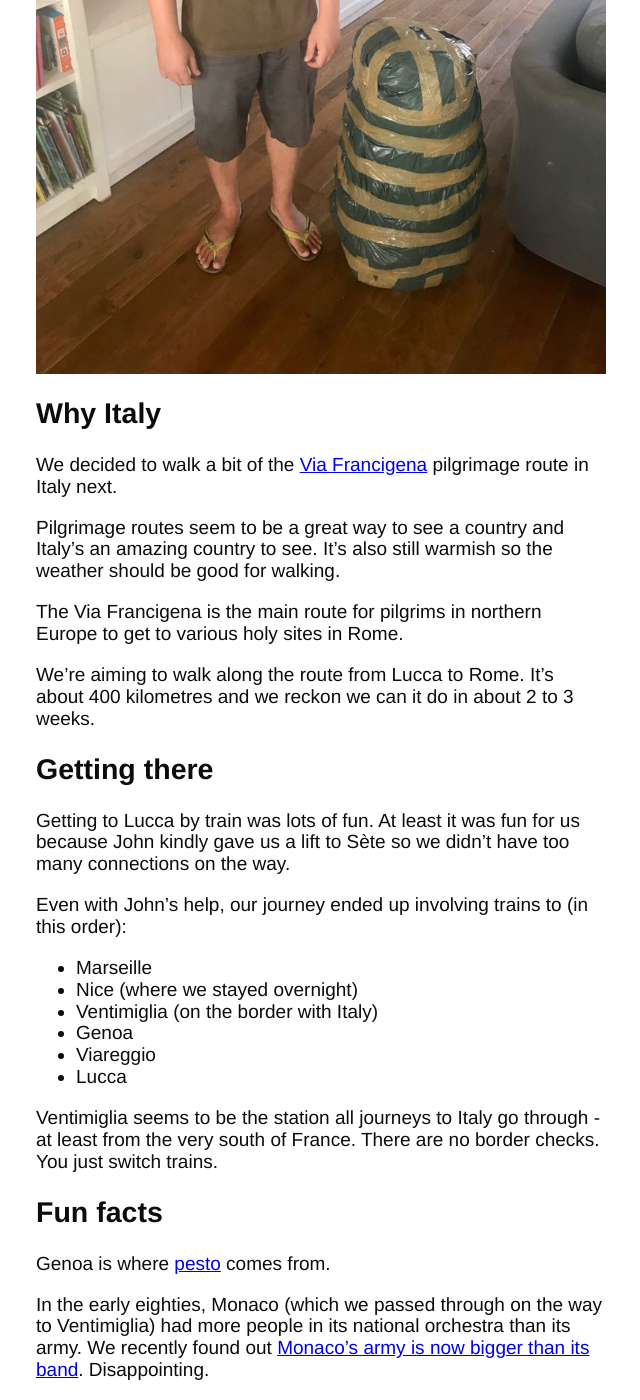
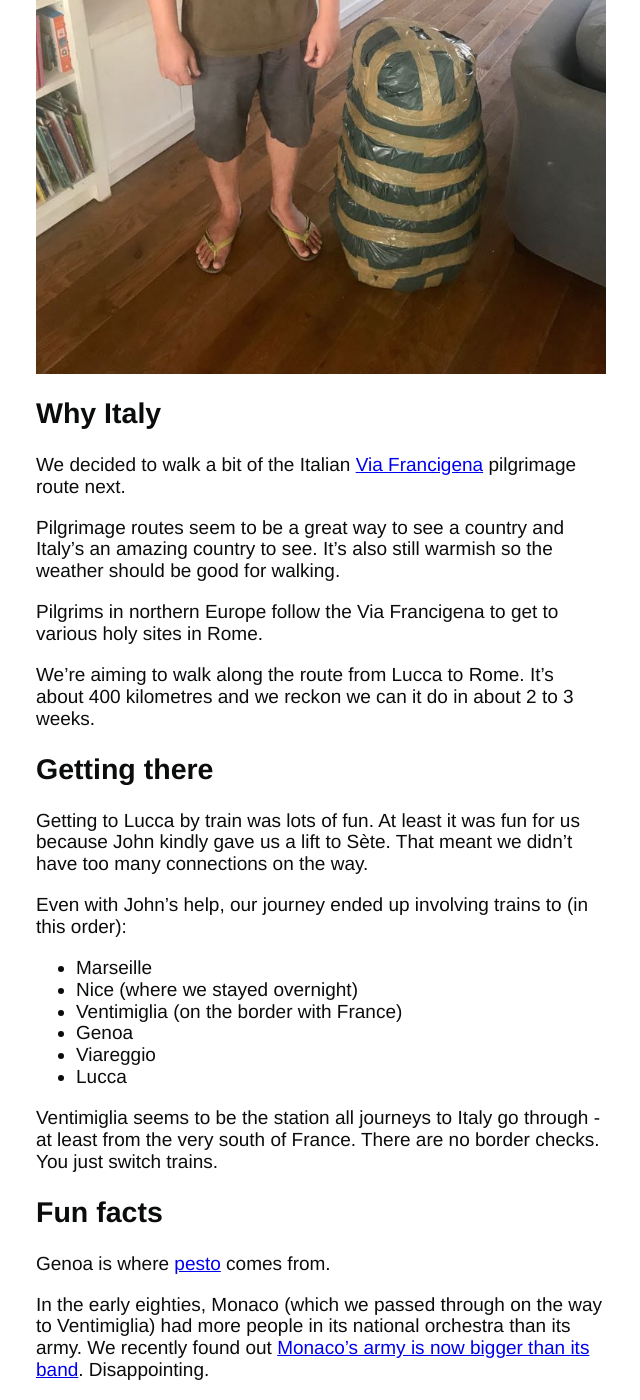
Before and after one commit to tombye/trexit, a Jekyll site: the page built from _posts/2017-10-31-next-stop-Italy.markdown, in a window 1280 px wide and 1400 px high, scrolled down 718 px. Shown: the whole window, without its empty margins (124-764 px from the left). Built offline with Jekyll 4.4.1, drawn with Linux system fonts in a browser that asks for light colours; some of the changed text lies outside the part shown.

Commit message:
Update 2017-10-31-next-stop-Italy.markdown

```diff
--- a/_posts/2017-10-31-next-stop-Italy.markdown
+++ b/_posts/2017-10-31-next-stop-Italy.markdown
@@ -5,7 +5,7 @@ date: 2017-10-31 21:30 +0100
 categories: jekyll update
 ---
 
-After Valencia, we had a few days back with our friends Fanny and John in [Marseillan](http://trexit.org.uk/jekyll/update/2017/09/03/marseillan.html). While we were there, we decided to send all the things we didn't need any more back to the UK.
+After Valencia, we had a few days back with our friends Fanny and John in [Marseillan](http://trexit.org.uk/jekyll/update/2017/09/03/marseillan.html). While we were there, we decided to send anything we didn't need any more back to the UK.
 
 Tom was so excited, he dressed up just like the parcel.
 
@@ -13,23 +13,23 @@ Tom was so excited, he dressed up just like the parcel.
 
 ## Why Italy
 
-We decided to walk a bit of the [Via Francigena](https://en.m.wikipedia.org/wiki/Via_Francigena) pilgrimage route in Italy next.
+We decided to walk a bit of the Italian [Via Francigena](https://en.m.wikipedia.org/wiki/Via_Francigena) pilgrimage route next.
 
 Pilgrimage routes seem to be a great way to see a country and Italy's an amazing country to see. It's also still warmish so the weather should be good for walking.
 
-The Via Francigena is the main route for pilgrims in northern Europe to get to various holy sites in Rome.
+Pilgrims in northern Europe follow the Via Francigena to get to various holy sites in Rome.
 
 We're aiming to walk along the route from Lucca to Rome. It's about 400 kilometres and we reckon we can it do in about 2 to 3 weeks.
 
 ## Getting there
 
-Getting to Lucca by train was lots of fun. At least it was fun for us because John kindly gave us a lift to Sète so we didn't have too many connections on the way.
+Getting to Lucca by train was lots of fun. At least it was fun for us because John kindly gave us a lift to Sète. That meant we didn't have too many connections on the way.
 
 Even with John's help, our journey ended up involving trains to (in this order):
 
 - Marseille
 - Nice (where we stayed overnight)
-- Ventimiglia (on the border with Italy)
+- Ventimiglia (on the border with France)
 - Genoa
 - Viareggio
 - Lucca
```
